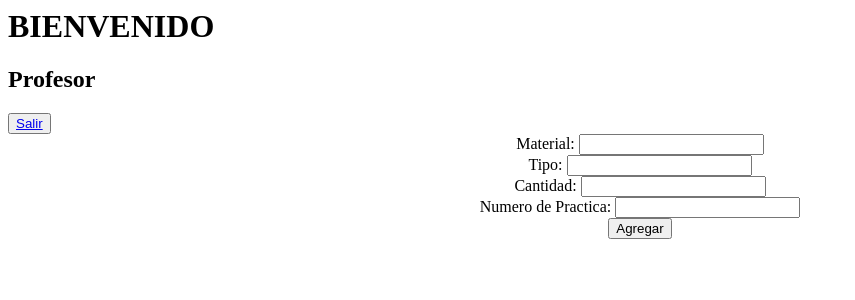
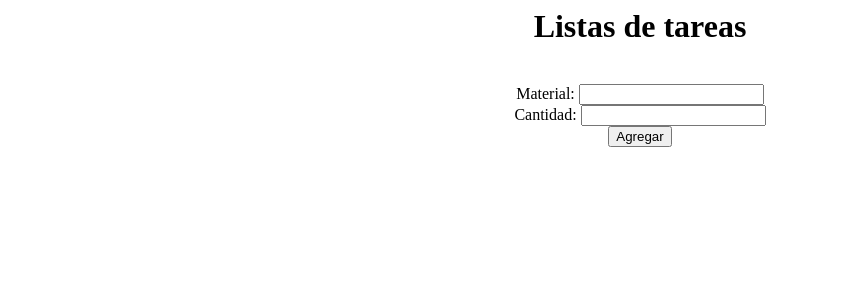
Before and after one commit to IvanHam20/wdib, a Flask app: template templates/listas.html in a window 1280 px wide. Shown: the top 300 px of the page, without its empty margins (0-855 px from the left). Run offline with Flask 2, Linux system fonts and the light colour scheme; the template is opened without the code that fills it, so the values that code supplies are empty; parts of the project's set-up code (start-up, migrations or seed data) failed here and were passed over; some libraries are stand-ins or nearby versions.

Commit message:
git push

```diff
--- a/app.py
+++ b/app.py
@@ -61,7 +61,7 @@ def lista():
     cantidad = request.form['cantidad']
 
     cur = mysql.connection.cursor()
-    cur.execute("INSERT INTO practicas (material, cantidad) VALUES (%s,%s)", (material,cantidad))
+    cur.execute("INSERT INTO materiales (material, cantidad) VALUES (%s,%s)", (material,cantidad))
     mysql.connection.commit()
     notificacion.title = "Se agrego correctamente"
     notificacion.send()
--- a/templates/listas.html
+++ b/templates/listas.html
@@ -1,30 +1,15 @@
 <body class="background">
-    <div>
-        <h1> BIENVENIDO {{ session['name'] }}</h1>
-        <h2>Profesor</h2>
-        <button><a href="/layout">Salir</a></button>
-
         <center>
         <form action="/home" method="POST">
-            <!--<h1 class="registro2">Listas de tareas</h1><br>-->
+            <h1 class="registro2">Listas de tareas</h1><br>
             <div>
                 <label class="usuario">Material:</label>
                 <input type="text" class="form-input" name="material">
             </div>
 
             <div>
-                <label class="rol">Tipo:</label>
-                <input type="text" class="form-input" name="tipo">
-            </div>
-
-            <div>
-                <label class="email">Cantidad:</label>
+                <label class="rol">Cantidad:</label>
                 <input type="text" class="form-input" name="cantidad">
-            </div>
-
-            <div >
-                <label class="contraseña">Numero de Practica:</label>
-                <input type="text" class="form-input" name="num_prac">
             </div>
 
             <div>
```
